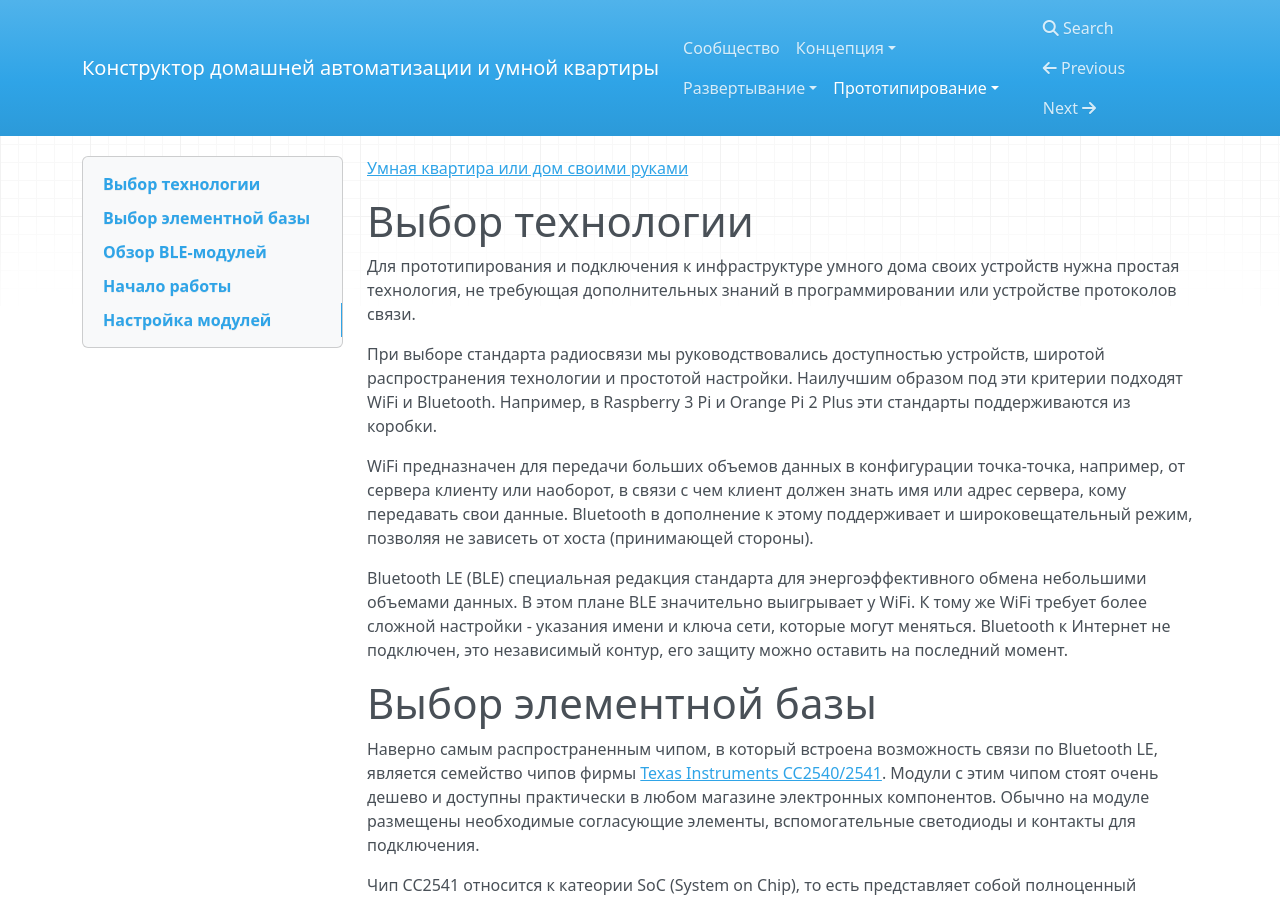
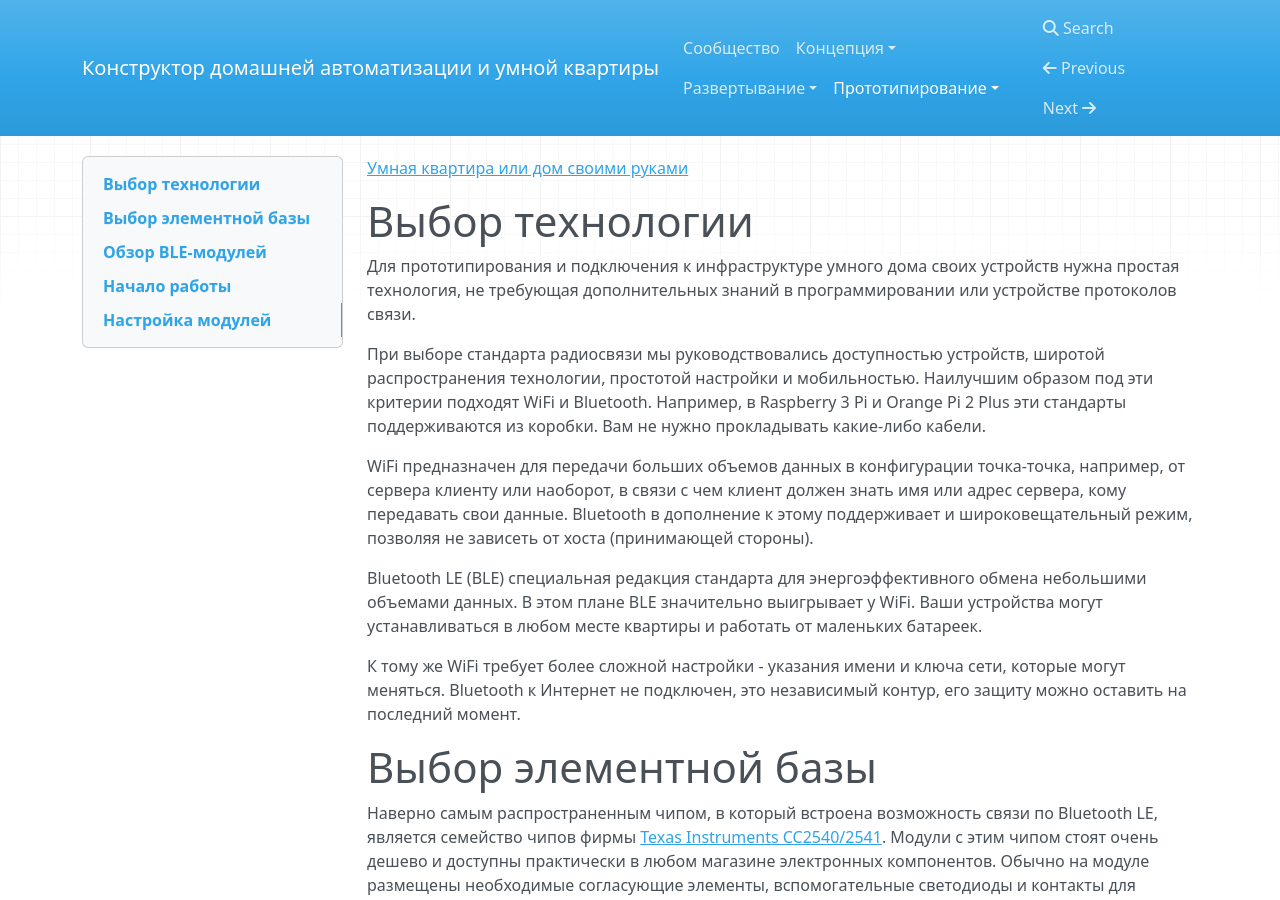
Before and after one commit to cutecare/cutecare-docs, an MkDocs documentation site: the page built from docs/Элементная база.md, in a window 1280 px wide and 900 px high. Built offline with MkDocs 1.6.1, drawn with Linux system fonts in a browser that asks for light colours; nearby versions of some CDN libraries; old or Windows-style settings are respelled for this version of MkDocs.

Commit message:
Update Элементная база.md

```diff
--- a/docs/Элементная база.md
+++ b/docs/Элементная база.md
@@ -3,12 +3,14 @@
 # Выбор технологии
 Для прототипирования и подключения к инфраструктуре умного дома своих устройств нужна простая технология, не требующая дополнительных знаний в программировании или устройстве протоколов связи.
 
-При выборе стандарта радиосвязи мы руководствовались доступностью устройств, широтой распространения технологии и простотой настройки.
-Наилучшим образом под эти критерии подходят WiFi и Bluetooth. Например, в Raspberry 3 Pi и Orange Pi 2 Plus эти стандарты поддерживаются из коробки.
+При выборе стандарта радиосвязи мы руководствовались доступностью устройств, широтой распространения технологии, простотой настройки и мобильностью.
+Наилучшим образом под эти критерии подходят WiFi и Bluetooth. Например, в Raspberry 3 Pi и Orange Pi 2 Plus эти стандарты поддерживаются из коробки. Вам не нужно прокладывать какие-либо кабели.
 
 WiFi предназначен для передачи больших объемов данных в конфигурации точка-точка, например, от сервера клиенту или наоборот, в связи с чем клиент должен знать имя или адрес сервера, кому передавать свои данные. Bluetooth в дополнение к этому поддерживает и широковещательный режим, позволяя не зависеть от хоста (принимающей стороны).
 
-Bluetooth LE (BLE) специальная редакция стандарта для энергоэффективного обмена небольшими объемами данных. В этом плане BLE значительно выигрывает у WiFi. К тому же WiFi требует более сложной настройки - указания имени и ключа сети, которые могут меняться. Bluetooth к Интернет не подключен, это независимый контур, его защиту можно оставить на последний момент.
+Bluetooth LE (BLE) специальная редакция стандарта для энергоэффективного обмена небольшими объемами данных. В этом плане BLE значительно выигрывает у WiFi. Ваши устройства могут устанавливаться в любом месте квартиры и работать от маленьких батареек.
+
+К тому же WiFi требует более сложной настройки - указания имени и ключа сети, которые могут меняться. Bluetooth к Интернет не подключен, это независимый контур, его защиту можно оставить на последний момент.
 
 # Выбор элементной базы
 Наверно самым распространенным чипом, в который встроена возможность связи по Bluetooth LE, является семейство чипов фирмы [Texas Instruments CC2540/2541](http://www.ti.com/lit/ug/swru271g/swru271g.pdf).
```
